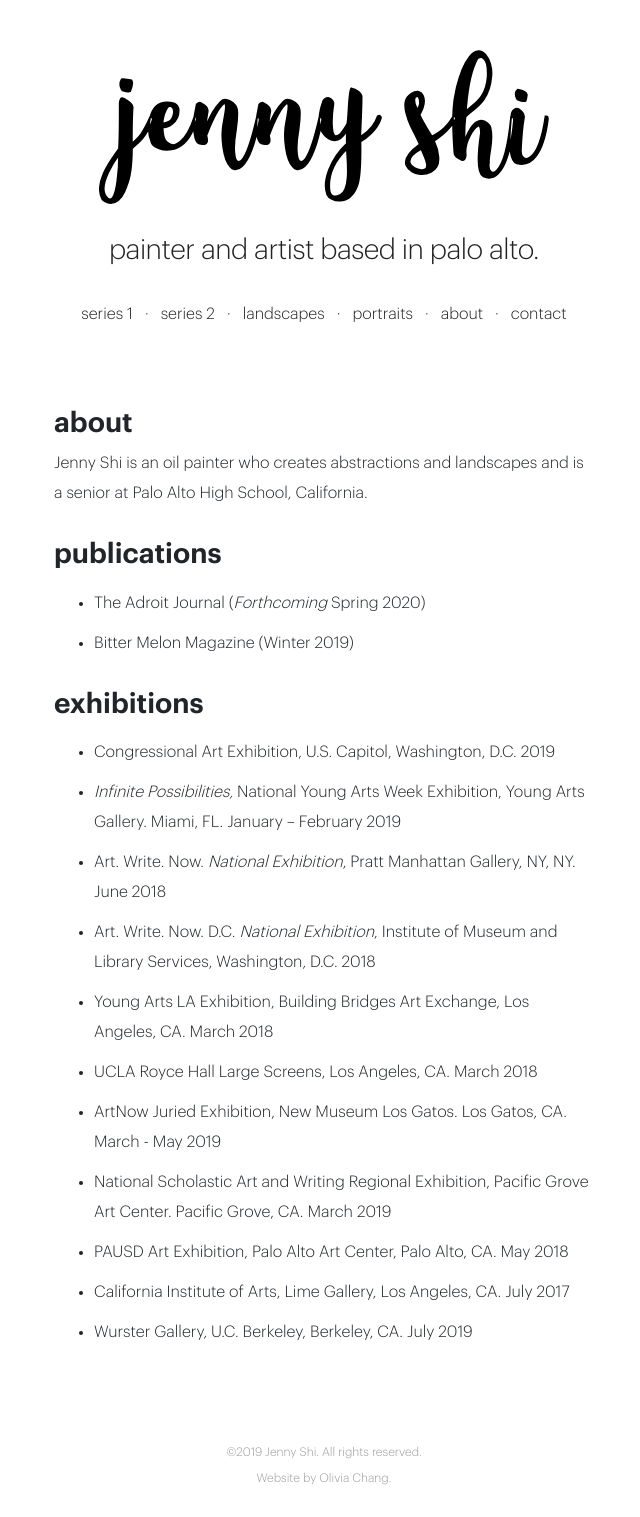
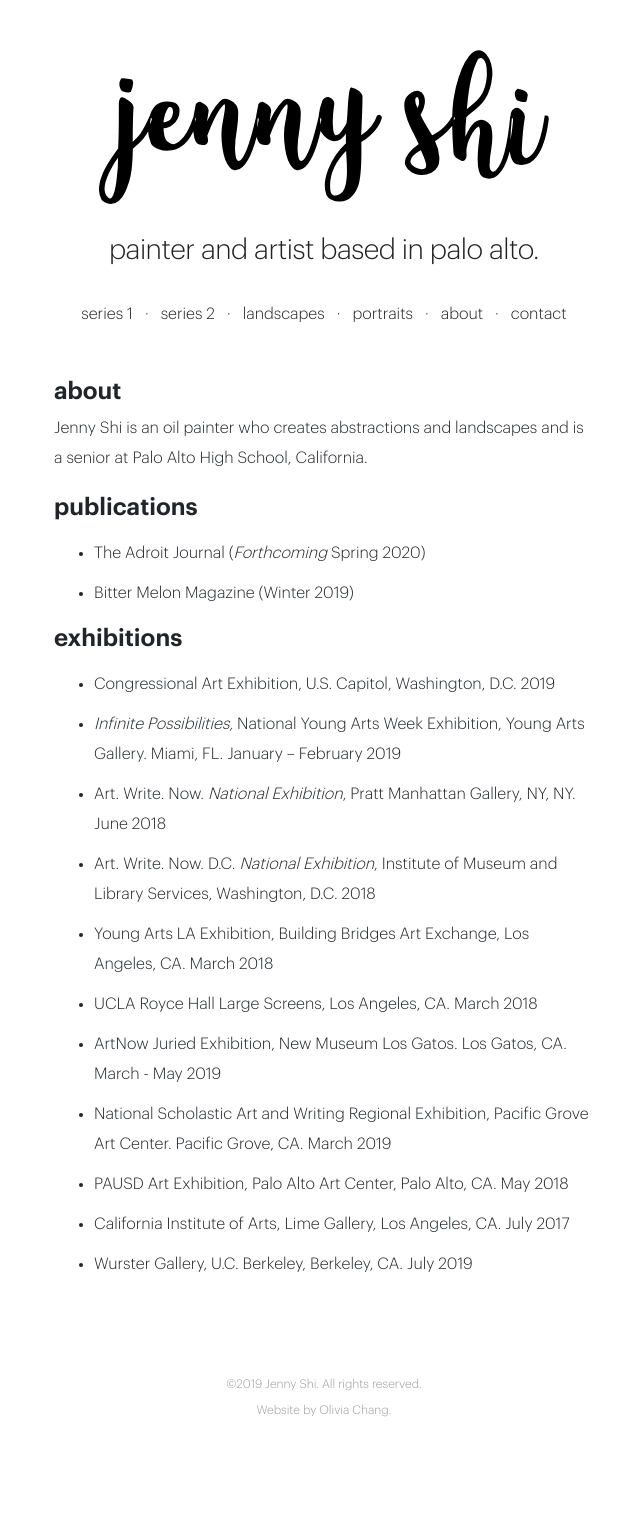
Before and after one commit to oliviachang29/jenny, a Jekyll site: the page built from about.markdown, in a window 1280 px wide. Shown: the whole page, without its empty margins (316-956 px from the left). Built offline with Jekyll 4.4.1, drawn with Linux system fonts in a browser that asks for light colours; a file with an impossible date is left out; after the commit the page ends 1449 px from its top, so only the background shows below that.

```diff
--- a/about.markdown
+++ b/about.markdown
@@ -4,16 +4,16 @@ date: 2018-07-11T22:32:00.000+00:00
 layout: static
 
 ---
-### **about**
+#### **about**
 
 Jenny Shi is an oil painter who creates abstractions and landscapes and is a senior at Palo Alto High School, California.
 
-### **publications**
+#### **publications**
 
 * The Adroit Journal (_Forthcoming_ Spring 2020)
 * Bitter Melon Magazine (Winter 2019)
 
-### **exhibitions**
+#### **exhibitions**
 
 * Congressional Art Exhibition, U.S. Capitol, Washington, D.C. 2019
 * _Infinite Possibilities,_ National Young Arts Week Exhibition, Young Arts Gallery. Miami, FL. January – February 2019
```
